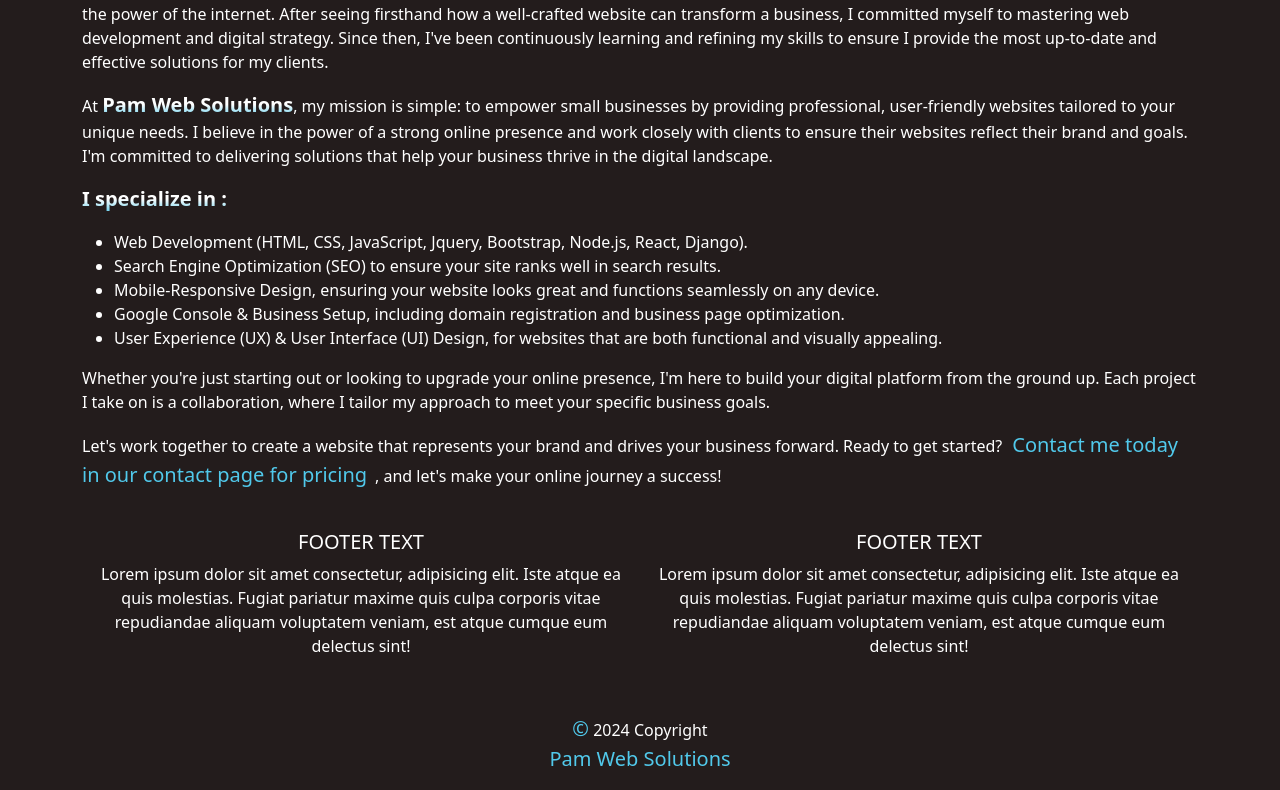
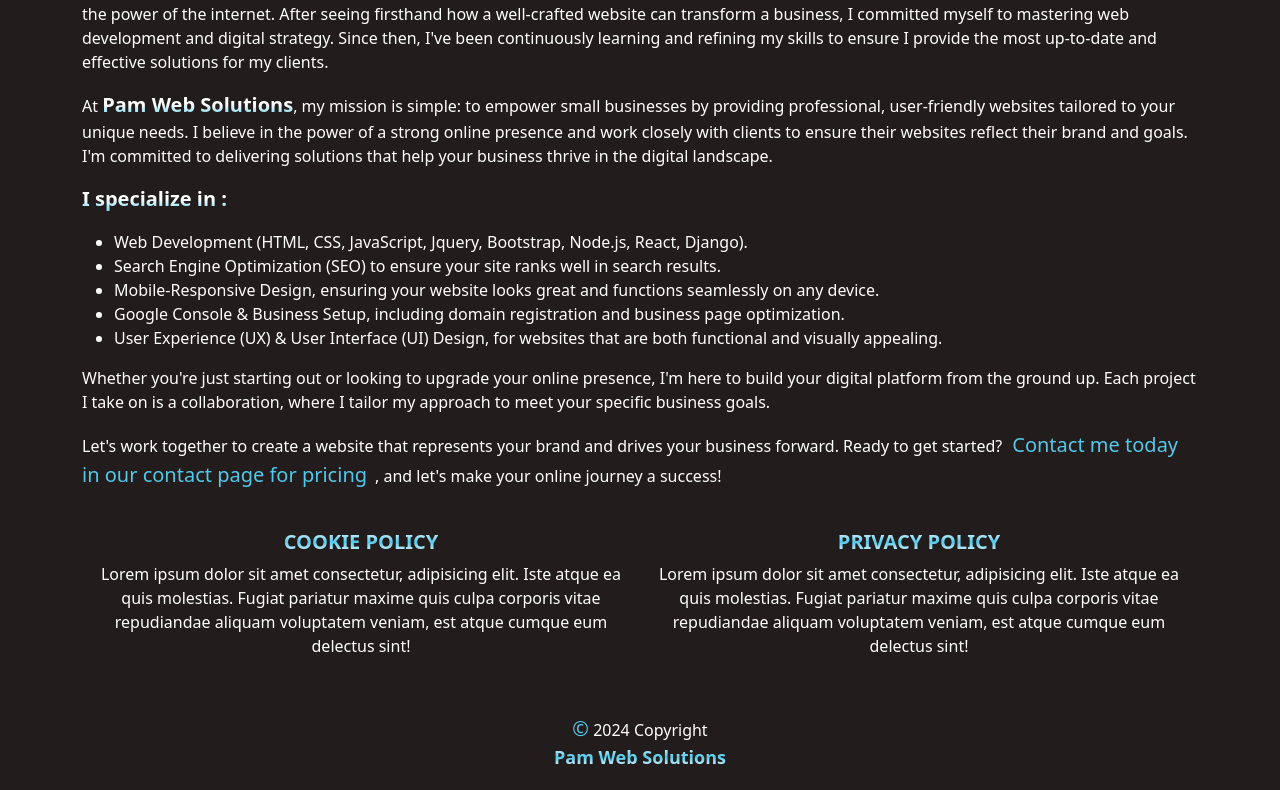
Before and after one commit to Markpm-code/pam-w-solutions, a React (Vite) app in the folder pam-websolutions/: page /#/about in a window 1280 px wide. Shown: the part 234-1024 px from the top of the page. Built offline with nearby package versions, Linux system fonts and the light colour scheme.

Commit message:
add gradient color and update font size

```diff
--- a/pam-websolutions/src/components/Footer.css
+++ b/pam-websolutions/src/components/Footer.css
@@ -11,14 +11,29 @@
   color: #FFFF;
 }
 
+.privacy-policy,
+.cookie-policy {
+  background: linear-gradient(to bottom ,#FFFF, rgb(81, 201, 235), #FFFF);
+  -webkit-background-clip: text;
+  background-clip: text;
+  -webkit-text-fill-color: transparent;
+  font-weight:bolder;
+  font-size: 20px;
+}
+
 .copyright {
   font-size: 20px;
   color: var(--primary);
 }
 
 .pws-fbLink {
-  color: var(--primary);
-  font-size: 20px;
+  /* color: var(--primary); */
+  background: linear-gradient(to bottom ,#FFFF, rgb(81, 201, 235), #FFFF);
+  -webkit-background-clip: text;
+  background-clip: text;
+  -webkit-text-fill-color: transparent;
+  font-weight:bold;
+  font-size: 18px;
   text-decoration: none;
 }
 
--- a/pam-websolutions/src/components/Footer.tsx
+++ b/pam-websolutions/src/components/Footer.tsx
@@ -9,7 +9,7 @@
         <div className="container p-4">
           <div className="row">
             <div className="col-lg-6 col-md-12 mb-4 mb-md-0">
-              <h5 className="text-uppercase">Footer text</h5>
+              <h5 className="text-uppercase cookie-policy">Cookie Policy</h5>
 
               <p>
                 Lorem ipsum dolor sit amet consectetur, adipisicing elit. Iste
@@ -20,7 +20,7 @@
             </div>
 
             <div className="col-lg-6 col-md-12 mb-4 mb-md-0">
-              <h5 className="text-uppercase">Footer text</h5>
+              <h5 className="text-uppercase privacy-policy">Privacy Policy</h5>
 
               <p>
                 Lorem ipsum dolor sit amet consectetur, adipisicing elit. Iste
```
